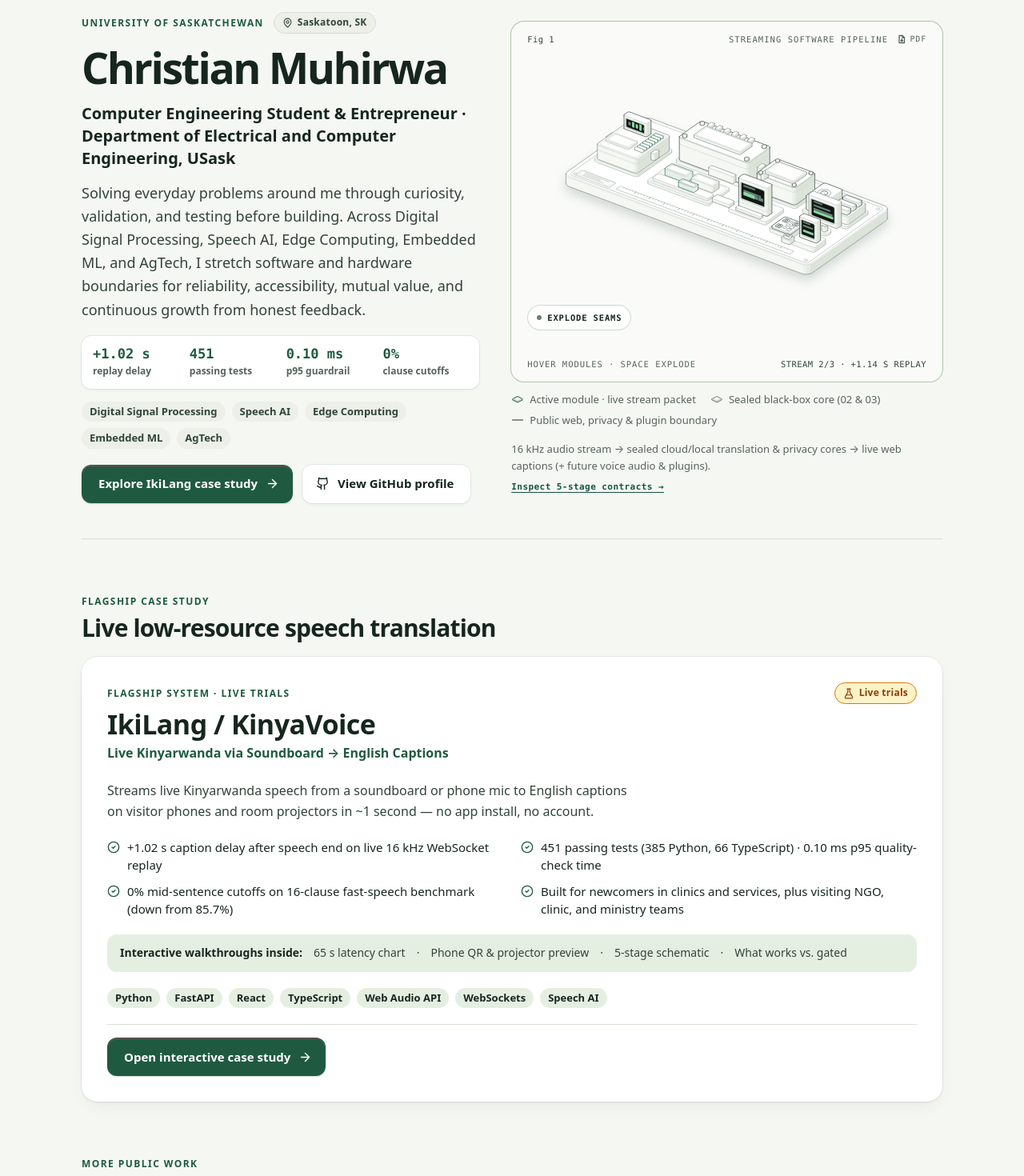
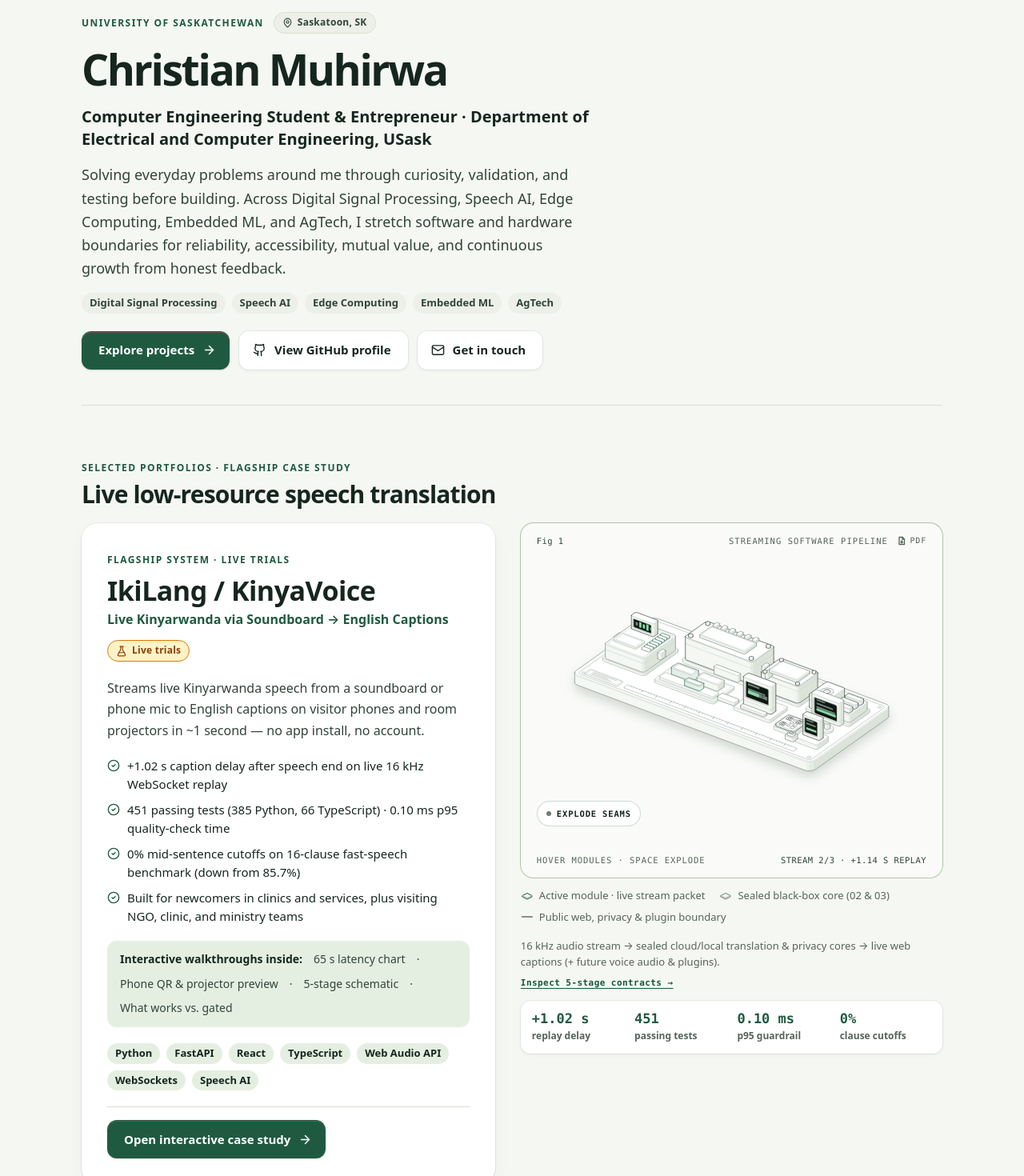
Before and after one commit to cHrisbErg2/cHrisbErg2.github.io, a React (Vite) app: page / in a window 1280 px wide. Shown: the part 120-1590 px from the top of the page at 80% size. Built offline with nearby package versions, Linux system fonts and the light colour scheme.

Commit message:
Move Fig 1 and IkiLang metrics beside flagship card to center personal bio

```diff
--- a/src/App.tsx
+++ b/src/App.tsx
@@ -5,6 +5,7 @@ import {
   ExternalLink,
   FlaskConical,
   Github,
+  Mail,
   MapPin,
 } from "lucide-react";
 import { TranslationBenchFigure } from "./components/anatomy/bench/TranslationBenchFigure";
@@ -90,10 +91,9 @@ export function App() {
           <IkiLangCaseStudy onBackToOverview={() => navigate("home")} />
         ) : (
           <div className="section-stack">
-            {/* Split 2-Column Graphical Hero */}
+            {/* Personal Biography Hero */}
             <section className="hero-panel overview-hero" aria-labelledby="overview-hero-heading">
-              <div className="overview-hero-grid">
-                <div className="hero-copy-col">
+              <div className="overview-bio-shell">
                 <div className="overview-identity-row hero-stagger-1">
                   <span className="eyebrow">{PROFILE.affiliation}</span>
                   <span className="badge">
@@ -108,16 +108,6 @@ export function App() {
                 <p className="overview-role-line hero-stagger-2">{PROFILE.roleLine}</p>
                 <p className="hero-lead hero-stagger-2">{PROFILE.builderSummary}</p>
 
-                  {/* Compact Proof Metrics */}
-                  <dl className="hero-proof-strip hero-stagger-3" aria-label="Measured pipeline benchmarks">
-                    {HERO_PROOF_METRICS.map((metric) => (
-                      <div key={metric.label} className="hero-proof-item">
-                        <dt className="hero-proof-label">{metric.label}</dt>
-                        <dd className="hero-proof-value">{metric.value}</dd>
-                      </div>
-                    ))}
-                  </dl>
-
                 <ul className="pill-list hero-stagger-3" aria-label="Core engineering focus areas">
                   {PROFILE.focusAreas.map((area) => (
                     <li key={area} className="tech-pill">
@@ -127,14 +117,17 @@ export function App() {
                 </ul>
 
                 <div className="hero-actions hero-stagger-4">
-                    <button
-                      type="button"
+                  <a
                     className="button button-primary has-trailing-icon"
-                      onClick={() => navigate("ikilang")}
+                    href="#projects"
+                    onClick={(event) => {
+                      event.preventDefault();
+                      document.getElementById("projects")?.scrollIntoView({ behavior: "smooth" });
+                    }}
                   >
-                      <span>Explore IkiLang case study</span>
+                    <span>Explore projects</span>
                     <ArrowRight size={17} strokeWidth={2} aria-hidden="true" />
-                    </button>
+                  </a>
                   <a
                     className="button button-secondary has-leading-icon"
                     href={PROFILE.githubUrl}
@@ -144,25 +137,25 @@ export function App() {
                     <Github size={17} strokeWidth={2} aria-hidden="true" />
                     <span>View GitHub profile</span>
                   </a>
-                  </div>
-                </div>
-
-                <div className="hero-rig-col hero-stagger-4">
-                  <TranslationBenchFigure variant="hero" onOpenCaseStudy={() => navigate("ikilang")} />
+                  <a className="button button-secondary has-leading-icon" href={`mailto:${PROFILE.email}`}>
+                    <Mail size={17} strokeWidth={2} aria-hidden="true" />
+                    <span>Get in touch</span>
+                  </a>
                 </div>
               </div>
             </section>
 
-            {/* Flagship Interactive Project Card */}
+            {/* Flagship Interactive Project Card + Fig 1 & Benchmarks */}
             {flagshipProject ? (
-              <section aria-labelledby="flagship-section-heading">
+              <section id="projects" aria-labelledby="flagship-section-heading">
                 <div className="overview-section-header">
-                  <span className="eyebrow">Flagship case study</span>
+                  <span className="eyebrow">Selected portfolios · Flagship case study</span>
                   <h2 id="flagship-section-heading" className="section-title">
                     Live low-resource speech translation
                   </h2>
                 </div>
 
+                <div className="flagship-showcase-grid">
                   <article className="card interactive-card flagship-card">
                     <div className="flagship-top">
                       <div>
@@ -217,16 +210,32 @@ export function App() {
                       </button>
                     </div>
                   </article>
+
+                  <div className="flagship-visual-col">
+                    <TranslationBenchFigure variant="hero" onOpenCaseStudy={() => navigate("ikilang")} />
+                    <dl
+                      className="hero-proof-strip flagship-proof-strip"
+                      aria-label="Measured IkiLang pipeline benchmarks"
+                    >
+                      {HERO_PROOF_METRICS.map((metric) => (
+                        <div key={metric.label} className="hero-proof-item">
+                          <dt className="hero-proof-label">{metric.label}</dt>
+                          <dd className="hero-proof-value">{metric.value}</dd>
+                        </div>
+                      ))}
+                    </dl>
+                  </div>
+                </div>
               </section>
             ) : null}
 
-            {/* Modular More Public Work Section */}
+            {/* Modular More Projects Section */}
             {externalProjects.length > 0 ? (
               <section aria-labelledby="more-work-heading">
                 <div className="overview-section-header">
-                  <span className="eyebrow">More public work</span>
+                  <span className="eyebrow">More projects</span>
                   <h2 id="more-work-heading" className="section-title">
-                    Open repositories
+                    Side projects &amp; explorations
                   </h2>
                 </div>
 
--- a/src/projects/ikilang/ikilang.css
+++ b/src/projects/ikilang/ikilang.css
@@ -5,6 +5,7 @@
  */
 
 #main-content,
+#projects,
 #ikilang-story,
 #ikilang-labs,
 #ikilang-system-card {
@@ -33,23 +34,20 @@
   font-variant-numeric: tabular-nums;
 }
 
-/* ---------- Portfolio Overview Split Hero + Isometric Translation Bench ---------- */
+/* ---------- Personal Biography Hero ---------- */
 .overview-hero {
   gap: 20px;
 }
 
-.overview-hero-grid {
-  display: grid;
-  grid-template-columns: minmax(0, 0.96fr) minmax(0, 1.04fr);
-  gap: clamp(24px, 4vw, 40px);
-  align-items: center;
-}
-
-.hero-copy-col {
-  display: flex;
-  flex-direction: column;
-  gap: 14px;
-  min-inline-size: 0;
+.overview-bio-shell {
+  display: flex;
+  flex-direction: column;
+  gap: 16px;
+  max-inline-size: 74ch;
+}
+
+.overview-hero .hero-title {
+  max-inline-size: 22ch;
 }
 
 .overview-identity-row {
@@ -63,11 +61,11 @@
   font-size: clamp(1.0625rem, 1.65vw, 1.25rem);
   font-weight: 700;
   color: var(--ink);
-  max-inline-size: 48ch;
+  max-inline-size: 64ch;
   line-height: 1.42;
 }
 
-/* Compact 4-Metric Proof Strip inside Hero */
+/* Compact 4-Metric Proof Strip */
 .hero-proof-strip {
   margin: 4px 0 2px;
   padding: 12px 14px;
@@ -79,6 +77,24 @@
   gap: 10px 14px;
 }
 
+.flagship-showcase-grid {
+  display: grid;
+  grid-template-columns: minmax(0, 1fr) minmax(0, 1.02fr);
+  gap: clamp(20px, 3vw, 32px);
+  align-items: start;
+}
+
+.flagship-visual-col {
+  display: flex;
+  flex-direction: column;
+  gap: 14px;
+  min-inline-size: 0;
+}
+
+.flagship-proof-strip {
+  margin: 0;
+}
+
 .hero-proof-item {
   display: flex;
   flex-direction: column-reverse;
@@ -192,8 +208,8 @@
   margin: 0;
   padding: 0;
   display: grid;
-  grid-template-columns: repeat(2, minmax(0, 1fr));
-  gap: 10px 22px;
+  grid-template-columns: minmax(0, 1fr);
+  gap: 10px;
 }
 
 .flagship-highlights li {
@@ -1957,7 +1973,7 @@
 
 /* ---------- Responsive Breakpoints (320px Mobile WebViews -> Desktop) ---------- */
 @media (max-width: 960px) {
-  .overview-hero-grid {
+  .flagship-showcase-grid {
     grid-template-columns: minmax(0, 1fr);
   }
 
```
Also changed, not shown: 1 other file (tests, documents, lock files or other folders). Lines whose indentation alone changed are shown as unchanged.
